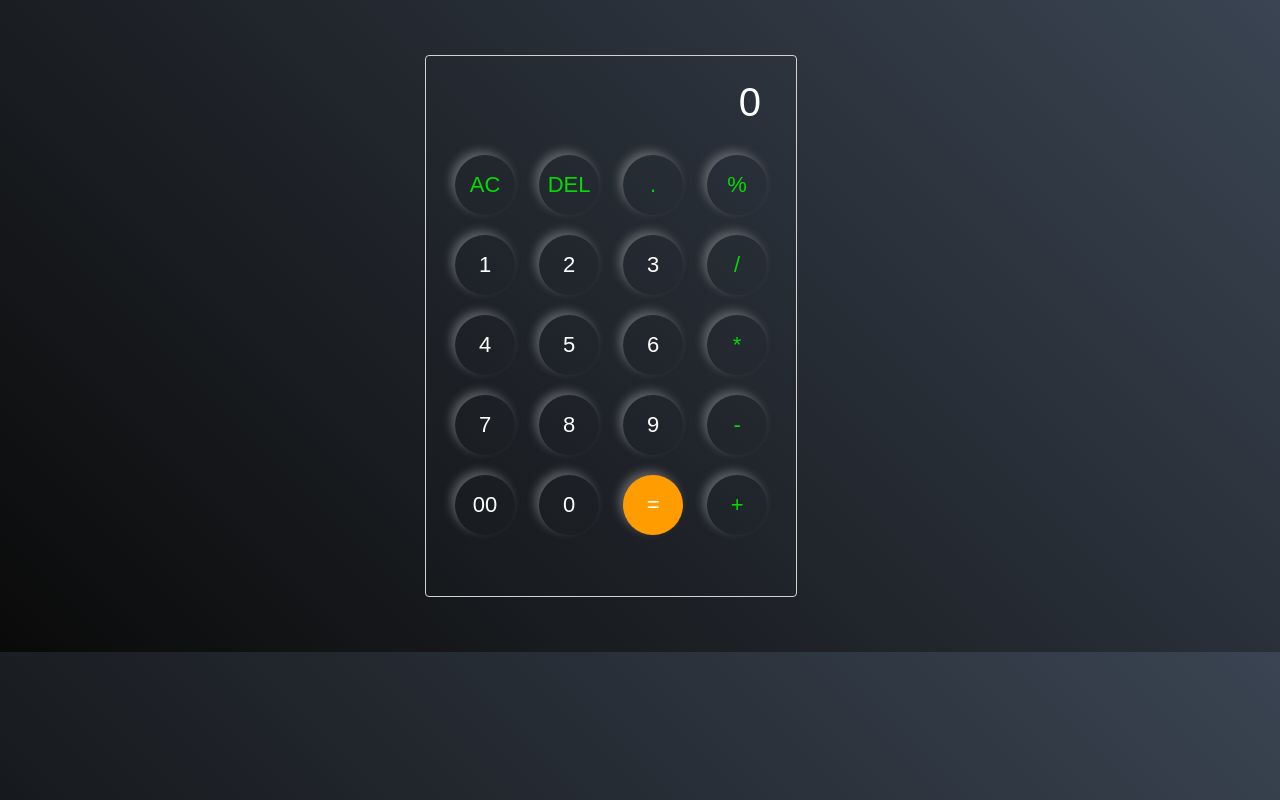
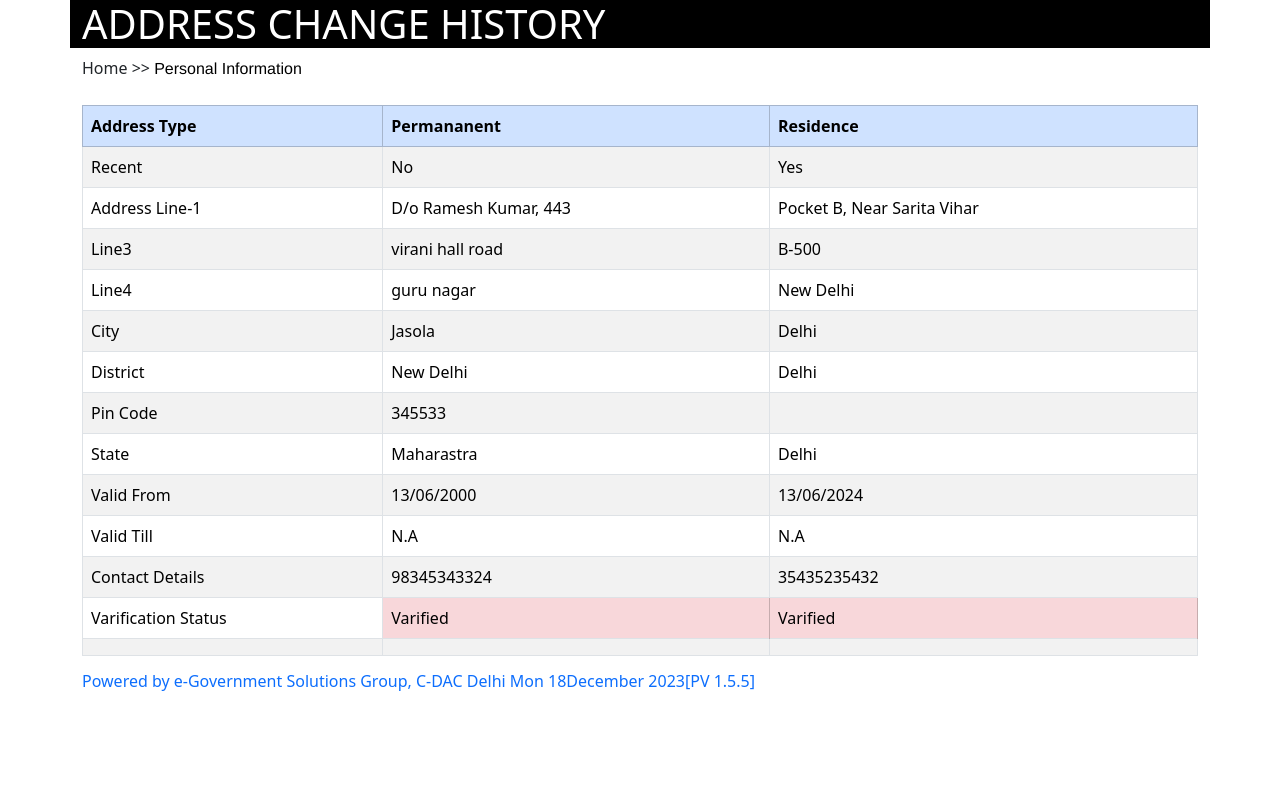
Before and after one commit to seemakhatri3/C-dac-works, a plain HTML site: page index.html in a window 1280 px wide. Drawn offline with nearby package versions, Linux system fonts and the light colour scheme.

Commit message:
Add files via upload

```diff
--- a/index.html
+++ b/index.html
@@ -2,43 +2,122 @@
 <html lang="en">
 <head>
     <meta charset="UTF-8">
-   <meta http-equiv="X-UA-Compatible" content="IE=edge">
     <meta name="viewport" content="width=device-width, initial-scale=1.0">
     <title>Document</title>
-   <link rel="stylesheet" href="index.css">
+    <!-- Latest compiled and minified CSS -->
+<link href="https://cdn.jsdelivr.net/npm/bootstrap@5.3.2/dist/css/bootstrap.min.css" rel="stylesheet">
+<link href="style.css" rel="stylesheet">
+<!-- fontawesome cdn -->
+<link rel="stylesheet" href="https://cdnjs.cloudflare.com/ajax/libs/font-awesome/5.15.4/css/all.min.css" integrity="sha512-1ycn6IcaQQ40/MKBW2W4Rhis/DbILU74C1vSrLJxCq57o941Ym01SwNsOMqvEBFlcgUa6xLiPY/NS5R+E6ztJQ==" crossorigin="anonymous" referrerpolicy="no-referrer" />
+
+
 </head>
+
 <body>
-   <form action="" id="display">
-      <input type="text" id="show" value="" placeholder="0">
-      <br>
-      <input type="button" id="sym" class="btn" value="AC" onclick="display.show.value =' ' ">
-      <input type="button" id="sym" class="btn" value="DEL" onclick="display.show.value = display.show.value.toString().slice(0, -1) ">
-      <input type="button" id="sym" class="btn" value="." onclick="display.show.value +='.' ">
-      <input type="button" id="sym" class="btn" value="%" onclick="display.show.value +='%' ">
 
-      <br>
-      <input type="button" class="btn" value="1" onclick="display.show.value +='1' ">
-      <input type="button" class="btn" value="2" onclick="display.show.value +='2' ">
-      <input type="button" class="btn" value="3" onclick="display.show.value +='3' ">
-      <input type="button" id="sym" class="btn" value="/" onclick="display.show.value +='/' ">
-      <br>
-      <input type="button" class="btn" value="4" onclick="display.show.value +='5' ">
-      <input type="button" class="btn" value="5" onclick="display.show.value +='6' ">
-      <input type="button" class="btn" value="6" onclick="display.show.value +='7' ">
-      <input type="button" id="sym" class="btn" value="*" onclick="display.show.value +='*' ">
-      <br>
-      <input type="button" class="btn" value="7" onclick="display.show.value +='7' ">
-      <input type="button" class="btn" value="8" onclick="display.show.value +='8' ">
-      <input type="button" class="btn" value="9" onclick="display.show.value +='9' ">
-      <input type="button" id="sym" class="btn" value="-" onclick="display.show.value +='-' ">
-      <br>
-      <input type="button" class="btn" value="00" onclick="display.show.value +='00' ">
-      <input type="button" class="btn" value="0" onclick="display.show.value +='0' ">
-      <input type="button" id="equal" class="btn" value="=" onclick="display.show.value = eval(display.show.value) ">
-      <input type="button" id="sym" class="btn" value="+" onclick="display.show.value +='+' ">
-      <br>
+    <div class="container text-uppercase bg-black text-white "><h1>Address Change History</h1></div>
+</div>
 
-   </form>
+<div class="container ">
+    <div class="">Home >> <span class="text">Personal Information</span></div>
+    </div><br>
 
+
+<div class="container">
+    <table class="table table-bordered table-striped">
+    <thead>
+      <tr class="table-primary">
+        <th>Address Type</th>
+        <th>Permananent</th>
+        <th>Residence</th>
+      </tr>
+    </thead>
+    <tbody>
+      <tr>
+        <td>Recent</td>
+        <td>No</td>
+        <td>Yes</td>
+      </tr>
+      <tr>
+        <td>Address Line-1</td>
+        <td>D/o Ramesh Kumar, 443</td>
+        <td>Pocket B, Near Sarita Vihar</td>
+      </tr>
+      <tr>
+        <td>Line3</td>
+        <td>virani hall road</td>
+        <td>B-500</td>
+      </tr>
+      <td>Line4</td>
+        <td>guru nagar</td>
+        <td>New Delhi</td>
+      </tr>
+      <td>City</td>
+        <td>Jasola</td>
+        <td>Delhi</td>
+      </tr>
+      <td>District</td>
+        <td>New Delhi</td>
+        <td>Delhi</td>
+      </tr>
+      <td>Pin Code</td>
+        <td>345533</td>
+        <td></td>
+      </tr>
+      <td>State</td>
+        <td>Maharastra</td>
+        <td>Delhi</td>
+      </tr>
+      <td>Valid From</td>
+        <td>13/06/2000</td>
+        <td>13/06/2024</td>
+      </tr>
+      <td>Valid Till</td>
+        <td>N.A</td>
+        <td>N.A</td>
+      </tr>
+      <td>Contact Details</td>
+        <td>98345343324</td>
+        <td>35435235432</td>
+      </tr>
+      <td>Varification Status</td>
+        <td class="table-danger">Varified</td>
+        <td class="table-danger" >Varified</td>
+      </tr>
+      <td></td>
+        <td></td>
+        <td></td>
+      </tr>
+      <div class="footer">
+  </div>
+
+    </tbody>
+
+
+</table>
+</div>
+
+
+<div class="container text-primary ">
+    <h6>Powered by e-Government Solutions Group, C-DAC Delhi Mon 18December 2023[PV 1.5.5]</h6>
+    </div><br>
+
+
+
+
+
+
+
+
+
+
+
+
+
+
+
+
+   <!-- Latest compiled JavaScript -->
+<script src="https://cdn.jsdelivr.net/npm/bootstrap@5.3.2/dist/js/bootstrap.bundle.min.js"></script>
 </body>
 </html>
--- /dev/null
+++ b/style.css
@@ -0,0 +1,22 @@
+*{
+    padding: 0;
+    margin: 0;
+    box-sizing: border-box;
+}
+
+.text{
+    color: black;
+    font-family:'Franklin Gothic Medium', 'Arial Narrow', Arial, sans-serif;
+}
+.c
+border-radius: 20px;
+background-color: rgb(216, 219, 224);
+color: #0054d1;
+box-shadow: 0px 4px 4px 0px rgb(155, 154, 154);
+font-size: 1rem;
+border-radius: 20px;
+margin-top:  20px ;
+}
+tr{
+    width: 10px;
+}
--- /dev/null
+++ b/style2.css
@@ -0,0 +1,41 @@
+*{
+    padding: 0;
+    margin: 0;
+    box-sizing: border-box;
+}
+
+.container{
+
+    font-family:'Franklin Gothic Medium', 'Arial Narrow', Arial, sans-serif;
+}
+
+.navbar{
+    background-color: #9272C0;
+}
+.navbar h3{
+    color: #fff;
+    margin: auto;
+}
+.navbar img{
+    margin: -12%;
+    width: 90px;
+    height: auto;
+}
+footer{
+    /* left: 0; */
+    bottom: 0;
+    width: 100%;
+
+    /* min-height: 100vh ; */
+     display: flex ;
+     flex-direction: column;
+
+}
+footer p{
+    color: #9272C0;
+    font-size: 14px
+}
+
+.accordion-button {
+    background-color:#e9d5ff !important;
+}
```
Also changed, not shown: index2.html (+149 -29 lines), cdac-logo.png (added). Lines whose indentation alone changed are shown as unchanged.
